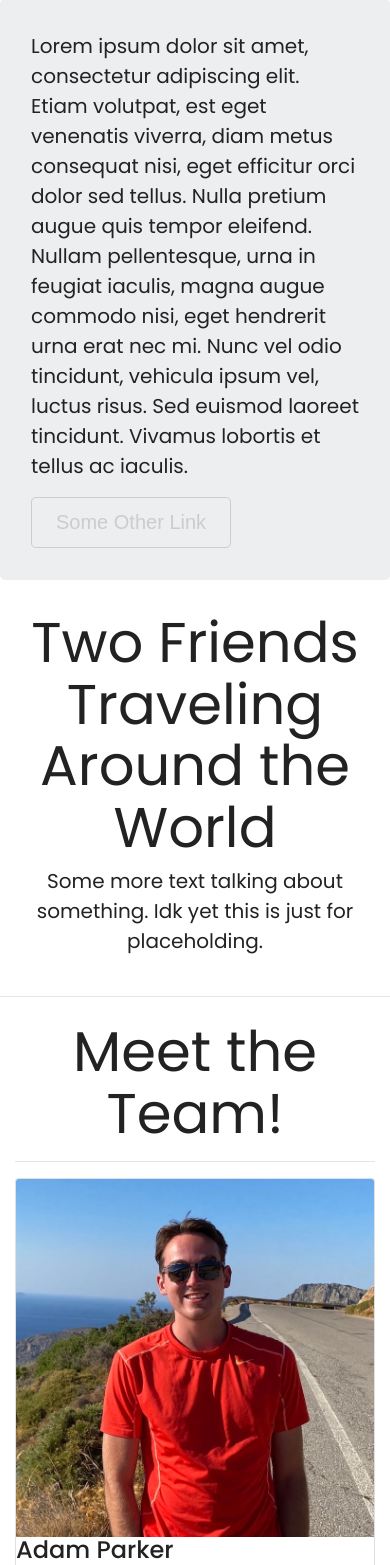
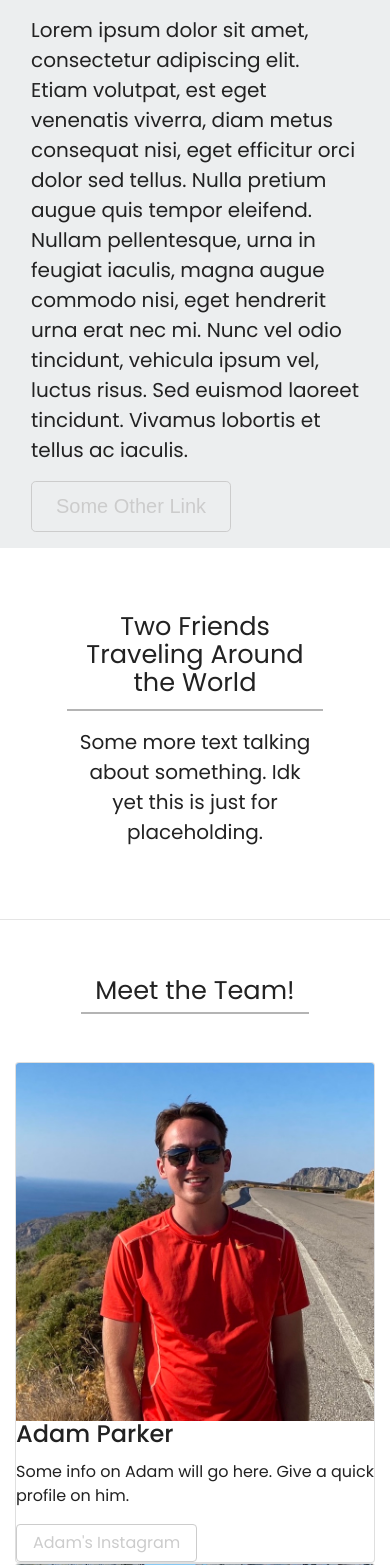
Before and after one commit to stefanoroque/HonestClips-Website, a Django app: page / in a window 390 px wide. Shown: the part 377-1942 px from the top of the page. Run offline with Django 3.2, Linux system fonts and the light colour scheme; some libraries are stand-ins or nearby versions.

Commit message:
css styling of index page

```diff
--- a/HonestClips_Website/main_site/static/main_site/styles.css
+++ b/HonestClips_Website/main_site/static/main_site/styles.css
@@ -23,3 +23,138 @@ html, body {
     width: 100%;
     height: 100%;
 }
+
+.carousel-caption {
+    position: absolute;
+    top: 50%;
+    transform: translateY(-50%);
+}
+
+.carousel-caption h1 {
+    font-size: 500%;
+    text-transform: uppercase;
+    text-shadow: 1px 1px 15px #000;
+}
+
+.carousel-caption h3 {
+    font-size: 200%;
+    font-weight: 500;
+    text-shadow: 1px 1px 10px #000;
+    padding-bottom: 1rem;
+}
+
+.btn-primary {
+    background-color: #6648b1;
+    border: 1px solid #6648b1;
+}
+
+.btn-primary:hover {
+    background-color: #563d7c;
+    border: 1px solid #563d7c;
+}
+
+.jumbotron {
+    padding: 1rem;
+    border-radius: 0;
+}
+
+.padding {
+    padding-bottom: 2rem;
+}
+
+.welcome {
+    width: 75%;
+    margin: 0 auto;
+    padding-top: 2rem;
+}
+
+.welcome hr {
+    border-top: 2px solid #b4b4b4;
+    width: 95%;
+    margin-top: 0.3rem;
+    margin-bottom: 1rem;
+}
+
+.social a {
+    font-size: 4.5em;
+    padding: 3rem;
+}
+
+.fa-youtube {
+    color: #bb0000;
+}
+
+.fa-youtube:hover {
+    color: #d5d5d5;
+}
+
+/* Media Queries */
+@media (max-width: 992px) {
+    .social a {
+        font-size: 4em;
+        padding: 2rem;
+    }
+
+}
+@media (max-width: 768px) {
+    .carousel-caption {
+        top: 45%;
+    }
+
+    .carousel-caption h1 {
+        font-size: 350%;
+    }
+
+    .carousel-caption h3 {
+        font-size: 140%;
+        font-weight: 400;
+        padding-bottom: 0.2rem;
+    }
+
+    .carousel-caption .btn {
+        font-size: 95%;
+        padding: 8px 14px;
+    }
+
+    .display-4 {
+        font-size: 200%;
+    }
+
+    .social a {
+        font-size: 2.5em;
+        padding: 1.2rem;
+    }
+
+}
+@media (max-width: 576px) {
+    .carousel-caption {
+        top: 40%;
+    }
+
+    .carousel-caption h1 {
+        font-size: 250%;
+    }
+
+    .carousel-caption h3 {
+        font-size: 110%;
+    }
+
+    .carousel-caption .btn {
+        font-size: 90%;
+        padding: 4px 8px;
+    }
+
+    .carousel-indicators {
+        display: none;
+    }
+
+    .display-4 {
+        font-size: 160%;
+    }
+
+    .social a {
+        font-size: 2em;
+        padding: 0.7rem;
+    }
+
+}
--- a/HonestClips_Website/main_site/templates/main_site/index.html
+++ b/HonestClips_Website/main_site/templates/main_site/index.html
@@ -16,7 +16,7 @@
 
         <div class="carousel-inner">
             <div class="carousel-item active">
-                <img class="img-fluid" src="{% static 'main_site/imgs/fado.png' %}">
+                <img src="{% static 'main_site/imgs/fado.png' %}">
                 <div class="carousel-caption">
                     <h1 class="display-2">Image 1 text here</h1>
                     <h3>More image 1 text</h3>
@@ -27,10 +27,10 @@
 
             </div>
             <div class="carousel-item">
-                <img class="img-fluid" src="{% static 'main_site/imgs/amsterdam.png' %}">
+                <img src="{% static 'main_site/imgs/amsterdam.png' %}">
             </div>
             <div class="carousel-item">
-                <img class="img-fluid" src="{% static 'main_site/imgs/lagos.png' %}">
+                <img src="{% static 'main_site/imgs/lagos.png' %}">
             </div>
         </div>
 
```
